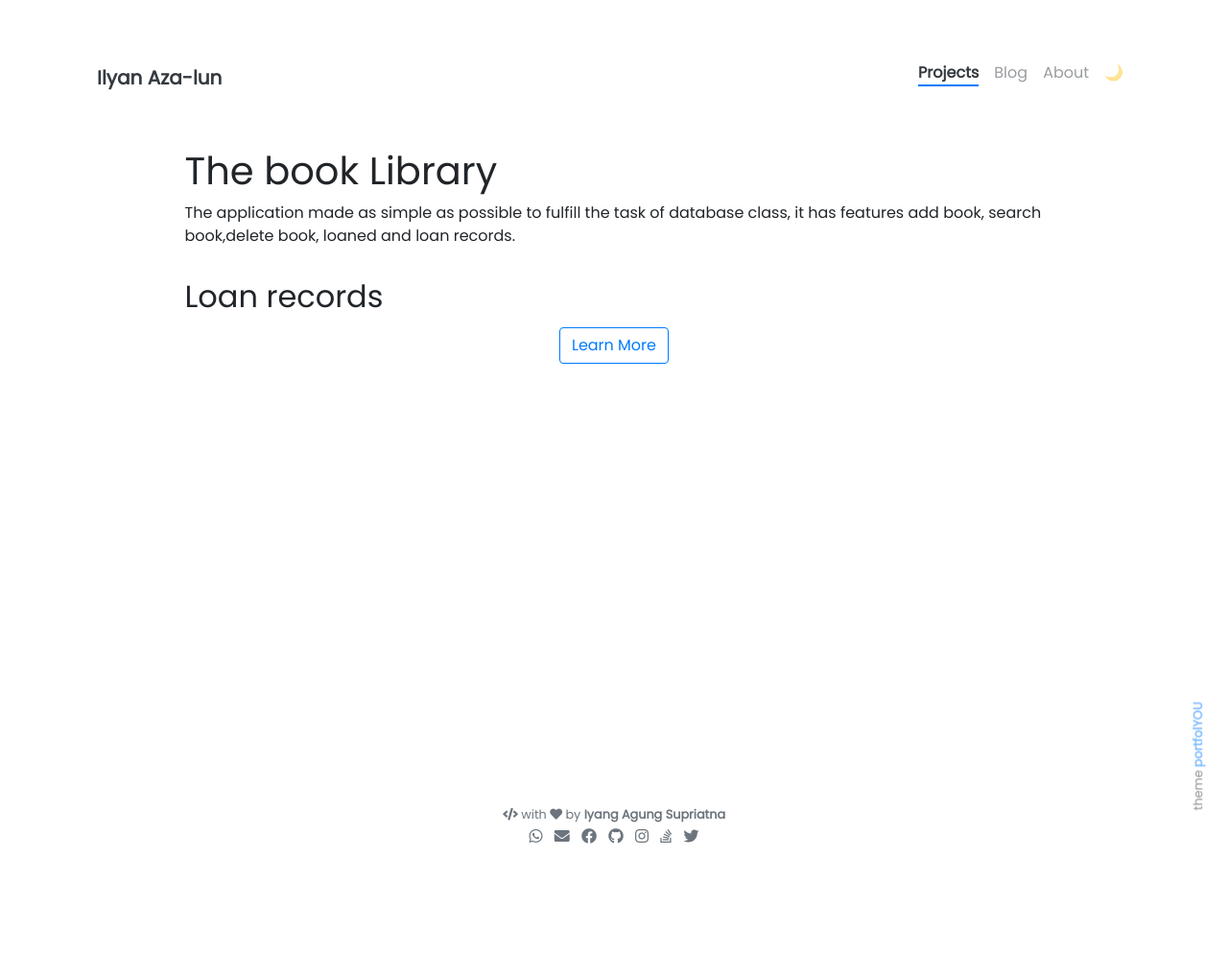
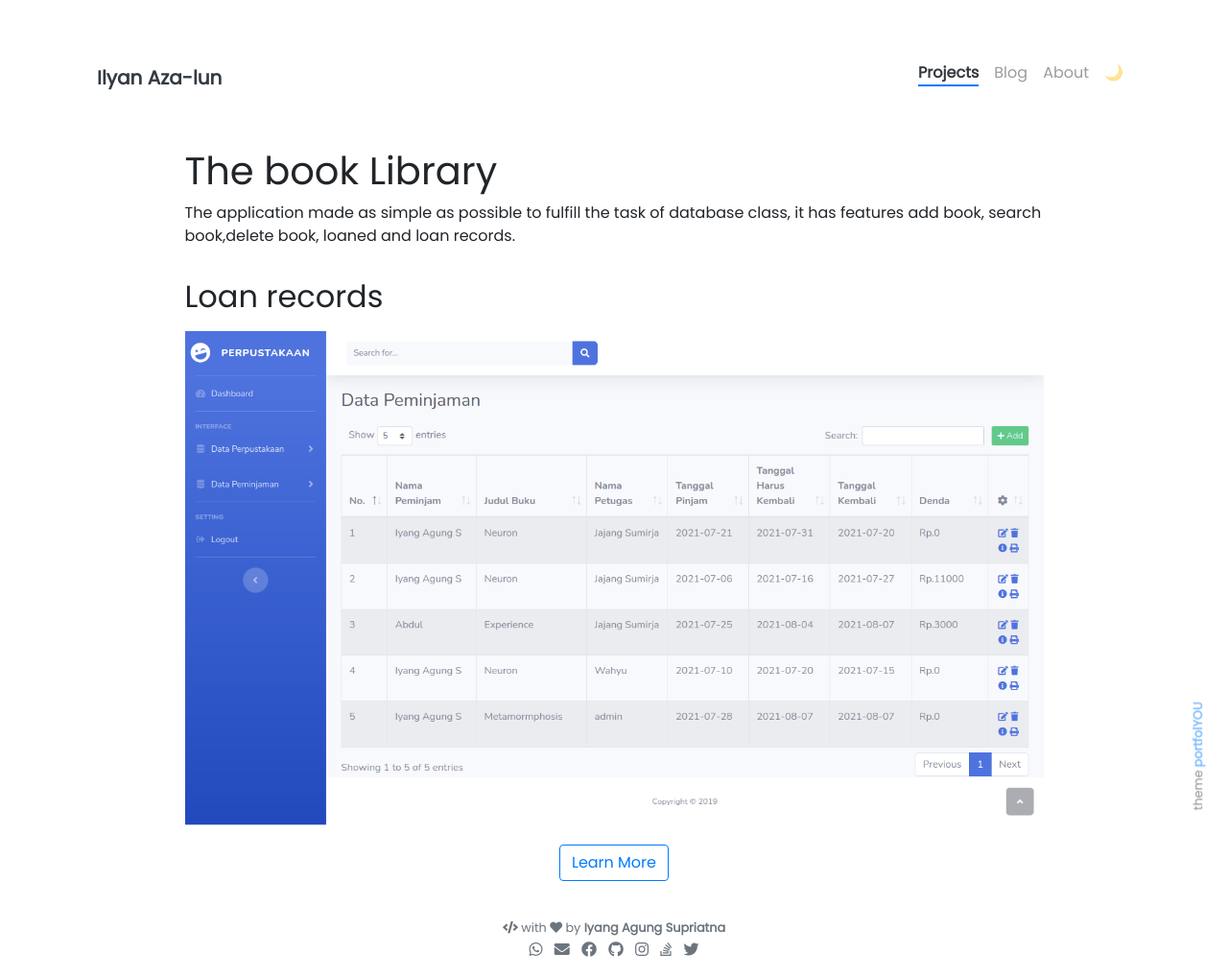
Before and after one commit to IlyanAzaLun/ilyanazalun.github.io, a Jekyll site: the page built from _projects/(2) Simple Library.md, in a window 1280 px wide. Shown: the whole page at 96% size. Built offline with Jekyll 4.4.1, drawn with Linux system fonts in a browser that asks for light colours; nearby versions of some CDN libraries; before the commit the page ends 900 px from its top, so only the background shows below that.

Commit message:
first portofolio

```diff
--- a/_projects/(2) Simple Library.md
+++ b/_projects/(2) Simple Library.md
@@ -1,19 +1,18 @@
 ---
 name: Simple library
 tools: [PHP, MariaDB]
-image:
+image: https://ilyanazalun.github.io/assets/image/simple-project/screenshot-localhost-2021.07.25-13_35_44.png
 description: assignment given in database class, assigned to make database design, normalization and implemented to a simple application regarding user, items or book, and loan records.
 ---
 
 # The book Library
 The application made as simple as possible to fulfill the task of database class, it has features add book, search book,delete book, loaned and loan records.
 
-<!-- ![preview](https://www.sketchappsources.com/resources/source-image/we-were-soldiers-landing-page-dbruggisser.jpg) -->
 
 ## Loan records
 
-<!-- ![search](https://www.sketchappsources.com/resources/source-image/microsoft-windows-10-virtual-keyboard-diogo-sousa.png) -->
+![preview]({{'/assets/image'|relative_url}}/simple-project/screenshot-localhost-2021.07.25-13_35_44.png)
 
 <p class="text-center">
-{% include elements/button.html link="https://github.com/YoussefRaafatNasry/portfolYOU" text="Learn More" %}
+{% include elements/button.html link="https://github.com/ilyanazalun/Simple_Project/Library" text="Learn More" %}
 </p>
```
Also changed, not shown: assets/image/simple-project/screenshot-localhost-2021.07.25-13_35_44.png (added).
